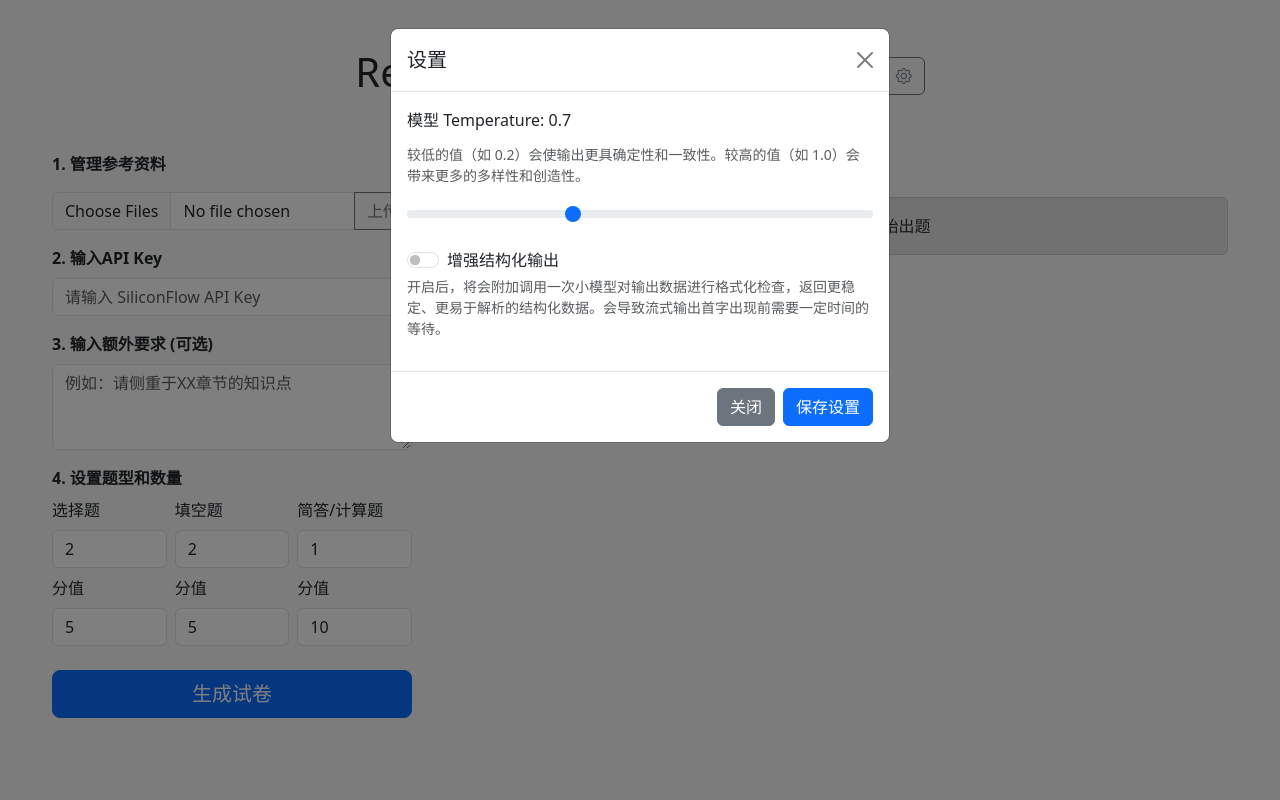
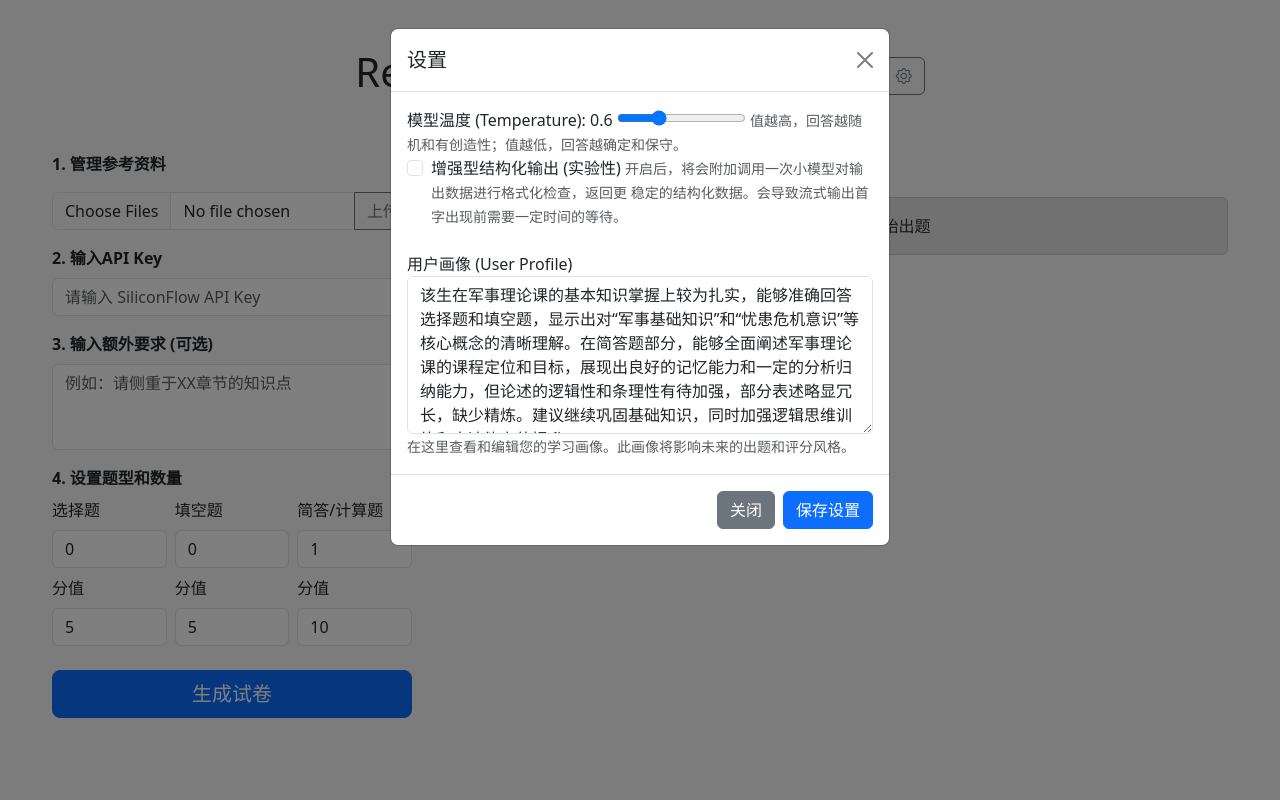
Before and after one commit to DynamicCast03/ReviewGenius, a Flask app: page / in a window 1280 px wide, after a click that opens the changed part. Run offline with Flask 3, Linux system fonts and the light colour scheme; some libraries are stand-ins or nearby versions.

Commit message:
完成用户画像功能

```diff
--- a/ReviewGenius/app.py
+++ b/ReviewGenius/app.py
@@ -19,6 +19,8 @@ from llm_json_parser import stream_json_with_events
 from question_types import Question # Import base class for validation
 import grading # 导入评分模块
 import markdown_exporter # 导入导出模块
+import user_profile_manager
+import threading
 
 app = Flask(__name__)
 # 添加CORS和SocketIO
@@ -45,26 +47,33 @@ def broadcast_file_list():
         socketio.emit('file_list_update', {'files': files})
 
 def load_config():
+    default_profile = "该用户暂无画像，请根据本次答题情况生成一份初始画像。"
     if not os.path.exists(CONFIG_FILE):
         default_config = {
             "temperature": 1.0,
-            "enhanced_structured_output": False
+            "enhanced_structured_output": False,
+            "user_profile": default_profile
         }
         with open(CONFIG_FILE, 'w', encoding='utf-8') as f:
-            json.dump(default_config, f, indent=4)
+            json.dump(default_config, f, indent=4, ensure_ascii=False)
         return default_config
     try:
         with open(CONFIG_FILE, 'r', encoding='utf-8') as f:
-            return json.load(f)
+            config = json.load(f)
+            # 确保旧配置文件也能兼容
+            if "user_profile" not in config:
+                config["user_profile"] = default_profile
+            return config
     except (json.JSONDecodeError, FileNotFoundError):
         return {
             "temperature": 1.0,
-            "enhanced_structured_output": False
+            "enhanced_structured_output": False,
+            "user_profile": default_profile
         }
 
 def save_config(config_data):
     with open(CONFIG_FILE, 'w', encoding='utf-8') as f:
-        json.dump(config_data, f, indent=4)
+        json.dump(config_data, f, indent=4, ensure_ascii=False)
 
 @app.route("/")
 def index():
@@ -81,6 +90,10 @@ def manage_settings():
         config = load_config()
         config["temperature"] = float(data.get("temperature", config["temperature"]))
         config["enhanced_structured_output"] = bool(data.get("enhanced_structured_output", config["enhanced_structured_output"]))
+        # 添加对 user_profile 的处理
+        if "user_profile" in data:
+            config["user_profile"] = str(data.get("user_profile", ""))
+
         save_config(config)
         return jsonify({"message": "设置已保存", "config": config})
 
@@ -434,6 +447,44 @@ def export_markdown():
         print(error_msg)
         return jsonify({"error": error_msg}), 500
 
+def _update_profile_task(api_key, questions, user_answers):
+    """在后台线程中生成答题总结并更新用户画像。"""
+    # 使用 app_context 确保可以访问应用配置等
+    with app.app_context():
+        try:
+            # 1. 准备生成总结的Prompt
+            summary_prompt = prompt_manager.get_prompt(
+                "grading_summary_prompt",
+                questions_with_answers=json.dumps(questions, ensure_ascii=False, indent=2),
+                user_answers=json.dumps(user_answers, ensure_ascii=False, indent=2),
+            )
+
+            # 2. 调用LLM生成总结 (非流式)
+            llm_response = siliconflow_client.invoke_llm(
+                api_key=api_key,
+                model="Qwen/Qwen2.5-72B-Instruct",
+                messages=[{"role": "user", "content": summary_prompt}],
+                stream=False,
+                temperature=0.6 # 使用中等温度以获得有洞察力的分析
+            )
+            grading_summary = llm_response.choices[0].message.content.strip()
+
+            if not grading_summary:
+                print("LLM返回了空的答题总结，跳过用户画像更新。")
+                return
+
+            # 3. 使用总结更新用户画像
+            print(f"生成的答题总结: {grading_summary}")
+            updated_profile = user_profile_manager.update_user_profile(grading_summary, api_key)
+
+            if updated_profile:
+                print(f"用户画像已成功更新: {updated_profile}")
+            else:
+                print("用户画像更新失败。")
+
+        except Exception as e:
+            print(f"后台更新用户画像任务失败: {e}")
+
 @app.route("/api/grade", methods=["POST"])
 def grade_submission():
     try:
@@ -450,13 +501,23 @@ def grade_submission():
             return jsonify({"error": "缺少题目、答案或API Key"}), 400
 
         def generate_grade_stream():
+            grading_results = []
             try:
                 grading_stream = grading.grade_exam_stream(
                     questions, user_answers, api_key, temperature,
                     enhanced_structured_output=enhanced_mode
                 )
-                for event in grading_stream:
-                    yield event
+                for event_str in grading_stream:
+                    yield event_str + "\n" # 将原始事件字符串传递给前端
+
+                # 在流结束后，启动后台任务更新用户画像
+                # 确保grading_results不为空
+                thread = threading.Thread(
+                    target=_update_profile_task,
+                    args=(api_key, questions, user_answers)
+                )
+                thread.start()
+
             except Exception as e:
                 error_event = {
                     "type": "error",
--- a/ReviewGenius/config.json
+++ b/ReviewGenius/config.json
@@ -1,4 +1,5 @@
 {
     "temperature": 0.6,
-    "enhanced_structured_output": false
+    "enhanced_structured_output": false,
+    "user_profile": "该生在军事理论课的基本知识掌握上较为扎实，能够准确回答选择题和填空题，显示出对“军事基础知识”和“忧患危机意识”等核心概念的清晰理解。在简答题部分，能够全面阐述军事理论课的课程定位和目标，展现出良好的记忆能力和一定的分析归纳能力，但论述的逻辑性和条理性有待加强，部分表述略显冗长，缺少精炼。建议继续巩固基础知识，同时加强逻辑思维训练和表达能力的提升。"
 }
--- a/ReviewGenius/templates/interface.html
+++ b/ReviewGenius/templates/interface.html
@@ -22,6 +22,9 @@
 		</style>
 	</head>
 	<body>
+		<div id="alert-container" class="position-fixed top-0 start-50 translate-middle-x p-3" style="z-index: 1056; width: fit-content;">
+			<!-- Dynamic alerts will be injected here -->
+		</div>
 		<div class="container mt-5">
 			<div class="text-center mb-5 d-flex justify-content-center align-items-center">
 				<h1 class="me-3">ReviewGenius 智能出题系统</h1>
@@ -86,7 +89,7 @@
 										class="form-control"
 										id="choice_count"
 										name="choice_count"
-										value="2"
+										value="0"
 										min="0"
 									/>
 								</div>
@@ -99,7 +102,7 @@
 										class="form-control"
 										id="blank_count"
 										name="blank_count"
-										value="2"
+										value="0"
 										min="0"
 									/>
 								</div>
@@ -195,17 +198,24 @@
 						<button type="button" class="btn-close" data-bs-dismiss="modal" aria-label="Close"></button>
 					</div>
 					<div class="modal-body">
-						<div class="mb-3">
-							<label for="temperature-slider" class="form-label">模型 Temperature: <span id="temperature-value">{{ config.temperature }}</span></label>
-							<p class="form-text text-muted small">较低的值（如 0.2）会使输出更具确定性和一致性。较高的值（如 1.0）会带来更多的多样性和创造性。</p>
-							<input type="range" class="form-range" id="temperature-slider" min="0" max="2" step="0.1" value="{{ config.temperature }}">
+						<div class="form-group">
+							<label for="temperature-slider">模型温度 (Temperature): <span id="temperature-value">1.0</span></label>
+							<input type="range" class="custom-range" id="temperature-slider" min="0" max="2" step="0.1" value="1.0">
+							<small class="form-text text-muted">值越高，回答越随机和有创造性；值越低，回答越确定和保守。</small>
 						</div>
-						<div class="mb-3">
-							<div class="form-check form-switch">
-								<input class="form-check-input" type="checkbox" role="switch" id="enhanced-structured-output" {% if config.enhanced_structured_output %}checked{% endif %}>
-								<label class="form-check-label" for="enhanced-structured-output">增强结构化输出</label>
-							</div>
-							<p class="form-text text-muted small">开启后，将会附加调用一次小模型对输出数据进行格式化检查，返回更稳定、更易于解析的结构化数据。会导致流式输出首字出现前需要一定时间的等待。</p>
+						<div class="form-check">
+							<input class="form-check-input" type="checkbox" value="" id="enhanced-structured-output">
+							<label class="form-check-label" for="enhanced-structured-output">
+								增强型结构化输出 (实验性)
+							</label>
+							<small class="form-text text-muted">开启后，将会附加调用一次小模型对输出数据进行格式化检查，返回更
+								稳定的结构化数据。会导致流式输出首字出现前需要一定时间的等待。</small>
+						</div>
+						<!-- 用户画像编辑区 -->
+						<div class="form-group mt-4">
+							<label for="user-profile-editor">用户画像 (User Profile)</label>
+							<textarea class="form-control" id="user-profile-editor" rows="6"></textarea>
+							<small class="form-text text-muted">在这里查看和编辑您的学习画像。此画像将影响未来的出题和评分风格。</small>
 						</div>
 					</div>
 					<div class="modal-footer">
@@ -363,14 +373,24 @@
 				const temperatureInput = document.getElementById('temperature');
 				const settingsModalEl = document.getElementById('settingsModal');
 				const settingsModal = new bootstrap.Modal(settingsModalEl);
+				const enhancedOutputSwitch = document.getElementById('enhanced-structured-output');
+				const userProfileEditor = document.getElementById('user-profile-editor');
 
-				const enhancedOutputSwitch = document.getElementById('enhanced-structured-output');
-
-				// Load saved temperature or use default
-				let currentTemperature = localStorage.getItem('llm_temperature') || '0.7';
-				temperatureSlider.value = currentTemperature;
-				temperatureValueSpan.textContent = currentTemperature;
-				temperatureInput.value = currentTemperature;
+				// Load settings from backend when modal is shown
+				settingsModalEl.addEventListener('show.bs.modal', function() {
+					fetch('/api/settings')
+						.then(response => response.json())
+						.then(config => {
+							temperatureSlider.value = config.temperature;
+							temperatureValueSpan.textContent = config.temperature;
+							enhancedOutputSwitch.checked = config.enhanced_structured_output;
+							userProfileEditor.value = config.user_profile;
+						})
+						.catch(error => {
+							console.error('Error fetching settings:', error);
+							showAlert('无法加载设置！', 'danger');
+						});
+				});
 
 				// Update span when slider is moved
 				temperatureSlider.addEventListener('input', function() {
@@ -381,10 +401,12 @@
 				saveSettingsBtn.addEventListener('click', function() {
 					const newTemperature = temperatureSlider.value;
 					const enhancedOutput = enhancedOutputSwitch.checked;
+					const userProfile = userProfileEditor.value;
 
 					const settings = {
-						temperature: newTemperature,
-						'enhanced_structured_output': enhancedOutput
+						temperature: parseFloat(newTemperature),
+						'enhanced_structured_output': enhancedOutput,
+						'user_profile': userProfile
 					};
 
 					fetch('/api/settings', {
@@ -397,13 +419,13 @@
 					.then(response => response.json())
 					.then(data => {
 						console.log('Settings saved:', data);
-						// Update the hidden input for the main form if needed
 						temperatureInput.value = newTemperature;
 						settingsModal.hide();
+						showAlert('设置已保存', 'success');
 					})
 					.catch(error => {
 						console.error('Error saving settings:', error);
-						alert('保存设置失败！');
+						showAlert('保存设置失败！', 'danger');
 					});
 				});
 
@@ -965,13 +987,29 @@
 					});
 
 				function showAlert(message, type = 'info') {
-					const toastContainer = document.getElementById('toast-container');
-					const toastEl = document.createElement('div');
-					toastEl.className = `alert alert-${type} mt-3`;
-					toastEl.textContent = message;
-					toastContainer.appendChild(toastEl);
-					const toast = new bootstrap.Toast(toastEl, { delay: 5000 });
-					toast.show();
+					const alertContainer = document.getElementById('alert-container');
+					if (!alertContainer) return;
+
+					// Map custom types to bootstrap alert types
+					const alertType = type === 'error' ? 'danger' : type;
+
+					const wrapper = document.createElement('div');
+					wrapper.innerHTML = [
+						`<div class="alert alert-${alertType} alert-dismissible fade show" role="alert">`,
+						`   <div>${message}</div>`,
+						'   <button type="button" class="btn-close" data-bs-dismiss="alert" aria-label="Close"></button>',
+						'</div>'
+					].join('');
+
+					alertContainer.append(wrapper);
+
+					// Automatically remove the alert after 5 seconds
+					setTimeout(() => {
+						const alert = wrapper.querySelector('.alert');
+						if (alert) {
+							bootstrap.Alert.getOrCreateInstance(alert).close();
+						}
+					}, 5000);
 				}
 
 				async function handleRegenerateClick(button, action) {
```
Also changed, not shown: ReviewGenius/grading.py (+6 -6 lines), ReviewGenius/prompts/grading_summary_prompt.txt (added, +32 -0 lines), ReviewGenius/prompts/update_user_profile_prompt.txt (added, +24 -0 lines), ReviewGenius/user_profile_manager.py (added, +97 -0 lines), todo.md (+1 -1 lines), 1 other file.
